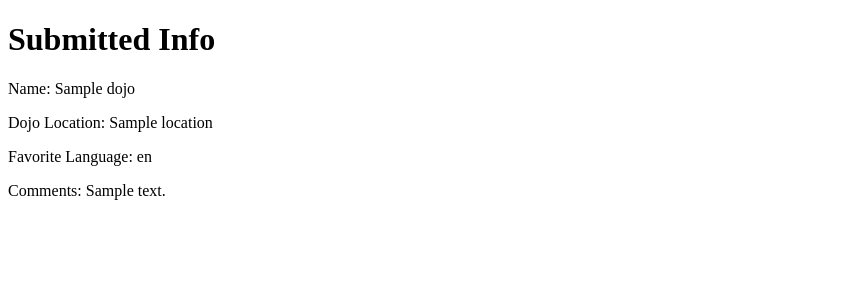
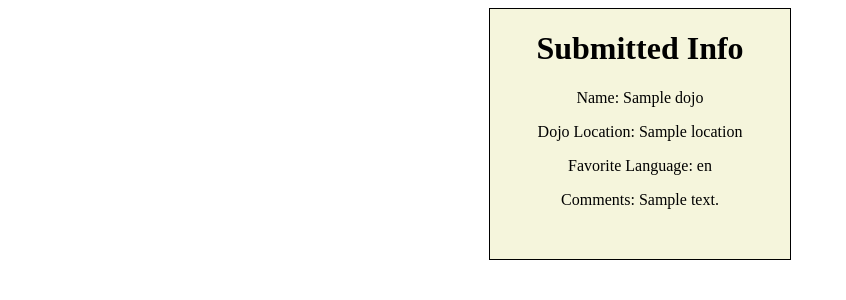
Before and after one commit to ZachGleason/dojo_validations, a Flask app: template flask_app/templates/result.html in a window 1280 px wide. Shown: the top 300 px of the page, without its empty margins (0-846 px from the left). Run offline with Flask 2, Linux system fonts and the light colour scheme; the template is opened without the code that fills it: most values are stand-ins (such as "Sample title", 1, 10 or a date in 2020).

Commit message:
working commit

```diff
--- a/flask_app/controllers/dojos.py
+++ b/flask_app/controllers/dojos.py
@@ -35,11 +35,11 @@ def submit():
     }
     new_dojo_id = Dojo.save(data)
     print(new_dojo_id)
-    return redirect(f'/display/{new_dojo_id}',)
+    return redirect(f'/display/{new_dojo_id}')
 
 @app.route('/display/<int:id>')
 def display(id):
     data = {
         "id": id
     }
-    return render_template("results.html", dojo = Dojo.get_by_id(data))
+    return render_template("result.html", dojo = Dojo.get_by_id(data))
--- a/flask_app/models/dojo.py
+++ b/flask_app/models/dojo.py
@@ -15,12 +15,12 @@ class Dojo:
     @classmethod
     def save(cls,data):
         query = "INSERT INTO dojos (name, location, language, comment) VALUES (%(name)s, %(location)s, %(language)s, %(comment)s);"
-        results = connectToMySQL(cls.db).query_db(query, data)
+        return connectToMySQL(cls.db).query_db( query, data )
 
     @classmethod
     def get_by_id(cls, data):
         query = "SELECT * FROM dojos WHERE id = %(id)s"
-        results = connectToMySQL('dojo_survey_schema').query_db(query, data)
+        results = connectToMySQL(cls.db).query_db(query, data)
         print(results)
         return Dojo(results[0])
 
--- a/flask_app/static/style.css
+++ b/flask_app/static/style.css
@@ -43,3 +43,12 @@
     height: 75px;
     width: 250px;
 }
+
+#results {
+    height: 250px;
+    width: 300px;
+    border: 1px solid black;
+    background-color: beige;
+    margin: auto;
+    text-align: center;
+}
```
